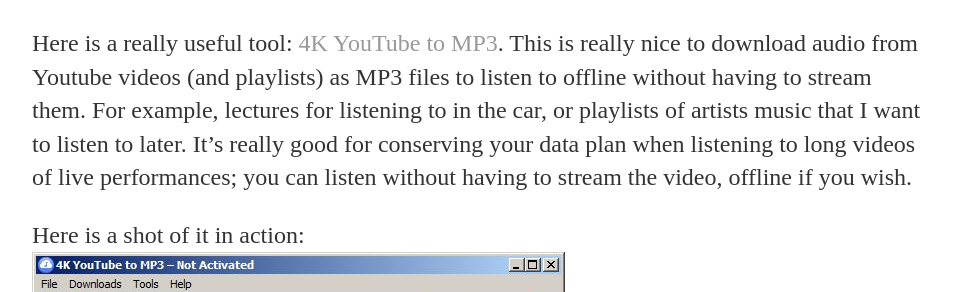
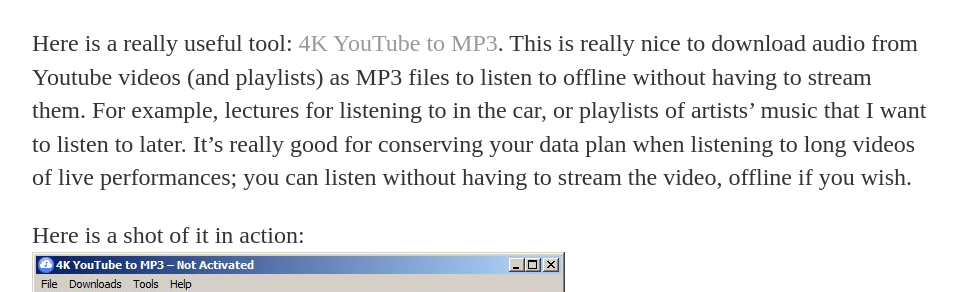
Before and after one commit to mrvanhorn/mrvanhorn.github.io, a Jekyll site: the page built from _posts/2019-09-06-4k.md, in a window 1280 px wide. Shown: the part 260-552 px from the top of the page, without its empty margins (160-1119 px from the left). Built offline with Jekyll 4.4.1, drawn with Linux system fonts in a browser that asks for light colours; comment, search, counter and statistics services are not loaded.

Commit message:
Update 2019-09-06-4k.md

```diff
--- a/_posts/2019-09-06-4k.md
+++ b/_posts/2019-09-06-4k.md
@@ -5,7 +5,7 @@
 ---
 
 <p>
-Here is a really useful tool: <a href="https://www.4kdownload.com/products/product-youtubetomp3/?r=free_license">4K YouTube to MP3</a>. This is really nice to download audio from Youtube videos (and playlists) as MP3 files to listen to offline without having to stream them. For example, lectures for listening to in the car, or playlists of artists music that I want to listen to later. It’s really good for conserving your data plan when listening to long videos of live performances; you can listen without having to stream the video, offline if you wish.</p>
+Here is a really useful tool: <a href="https://www.4kdownload.com/products/product-youtubetomp3/?r=free_license">4K YouTube to MP3</a>. This is really nice to download audio from Youtube videos (and playlists) as MP3 files to listen to offline without having to stream them. For example, lectures for listening to in the car, or playlists of artists’ music that I want to listen to later. It’s really good for conserving your data plan when listening to long videos of live performances; you can listen without having to stream the video, offline if you wish.</p>
 
 <p>Here is a shot of it in action:<br>
 <img src="/graphics/4kYoutubeToMP3.jpg">
```
